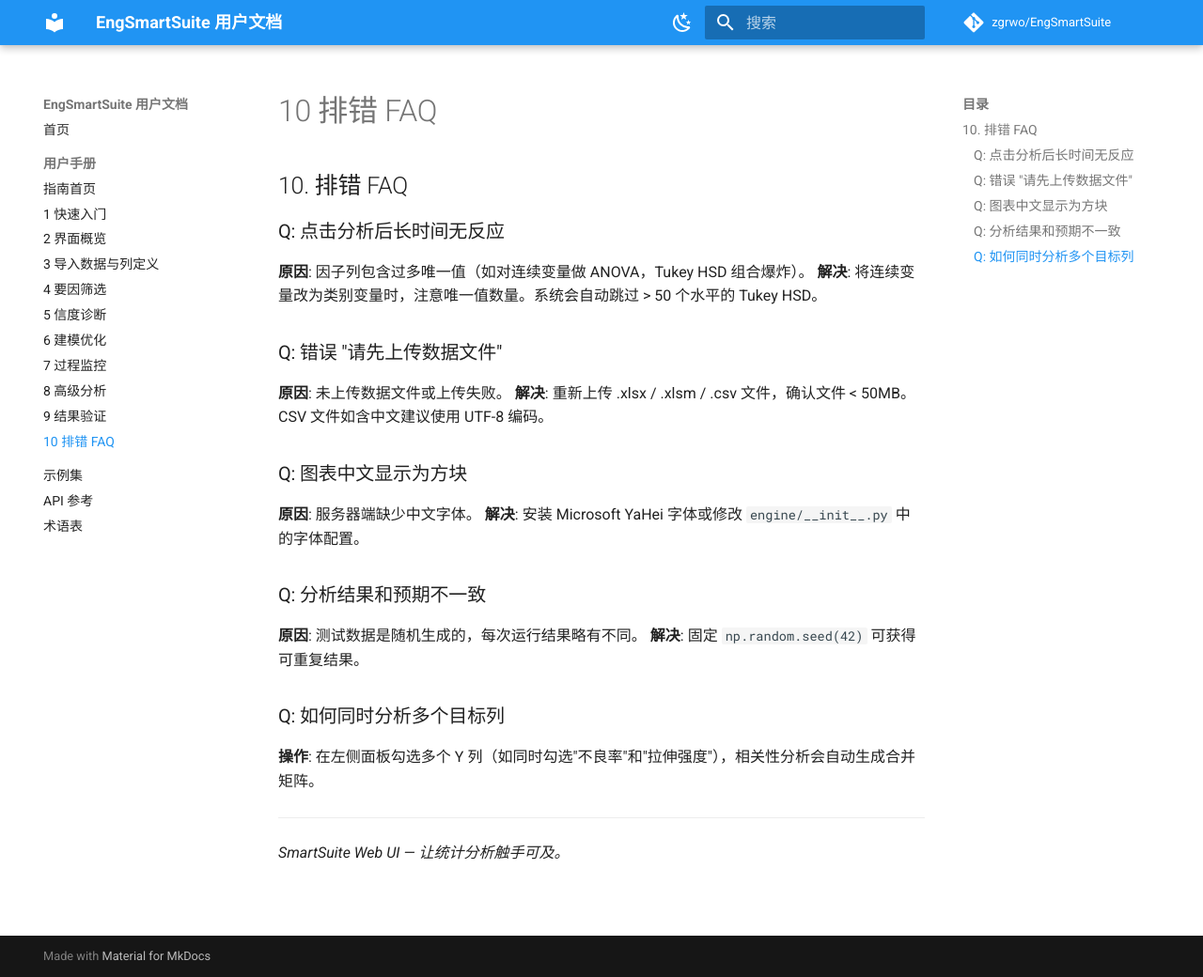
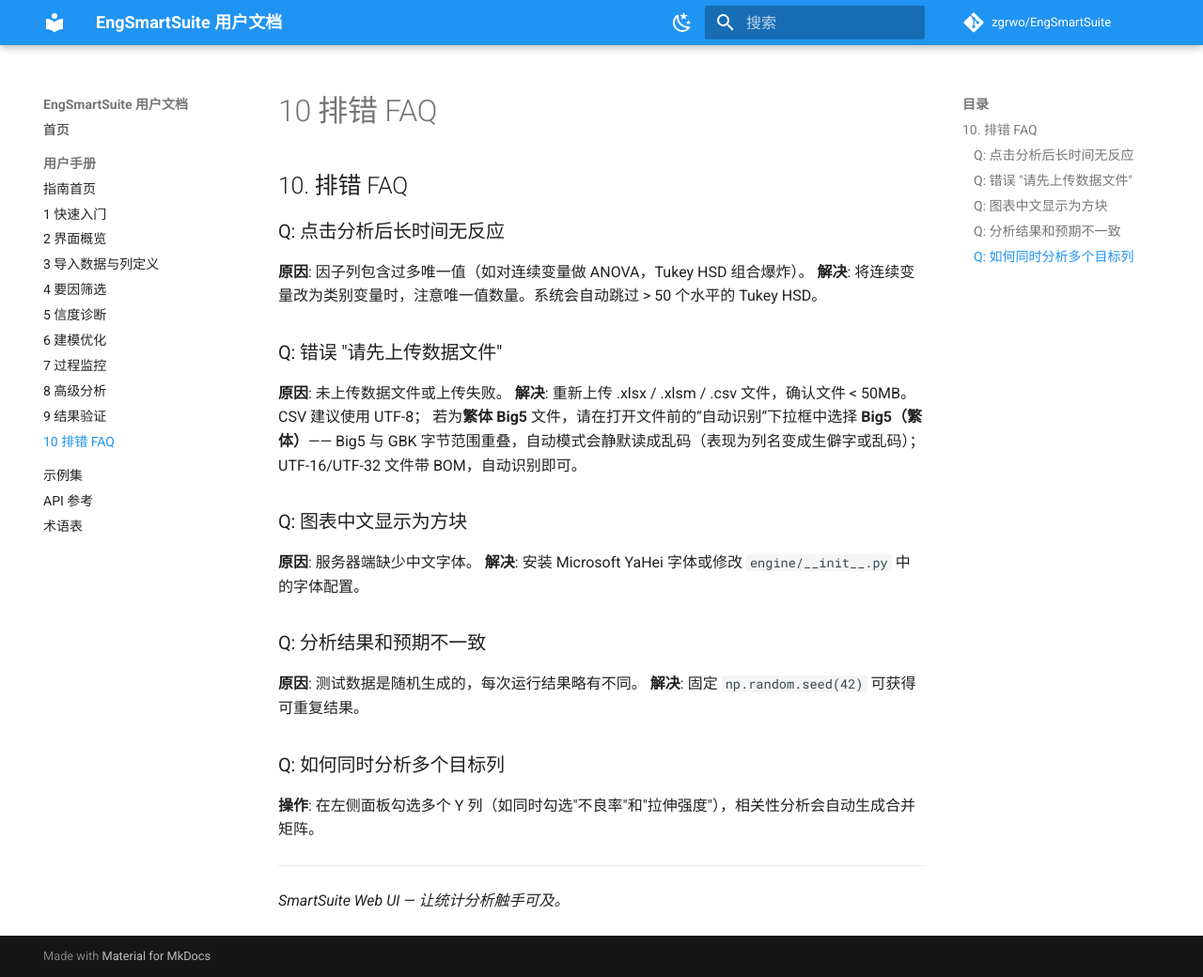
Before and after one commit to zgrwo/EngSmartSuite, an MkDocs documentation site: the page built from docs/user-manual/10-faq.md, in a window 1280 px wide and 1040 px high. Shown: the whole window at 94% size. Built offline with MkDocs 1.6.1 and Material for MkDocs 9.7.7, drawn with Linux system fonts in a browser that asks for light colours; comment, search, counter and statistics services are not loaded.

```diff
--- a/docs/user-manual/10-faq.md
+++ b/docs/user-manual/10-faq.md
@@ -6,7 +6,10 @@
 
 ### Q: 错误 "请先上传数据文件"
 **原因**: 未上传数据文件或上传失败。
-**解决**: 重新上传 .xlsx / .xlsm / .csv 文件，确认文件 < 50MB。CSV 文件如含中文建议使用 UTF-8 编码。
+**解决**: 重新上传 .xlsx / .xlsm / .csv 文件，确认文件 < 50MB。CSV 建议使用 UTF-8；
+若为**繁体 Big5** 文件，请在打开文件前的“自动识别”下拉框中选择 **Big5（繁体）**——
+Big5 与 GBK 字节范围重叠，自动模式会静默读成乱码（表现为列名变成生僻字或乱码）；
+UTF-16/UTF-32 文件带 BOM，自动识别即可。
 
 ### Q: 图表中文显示为方块
 **原因**: 服务器端缺少中文字体。
```
Also changed, not shown: ROADMAP.md (+2 -1 lines), docs/adr/0004-csv-encoding-strategy.md (+3 -2 lines), docs/specification/api-reference.md (+2 -1 lines), docs/user-manual/03-data-import.md (+4 -0 lines), 1 other file.
